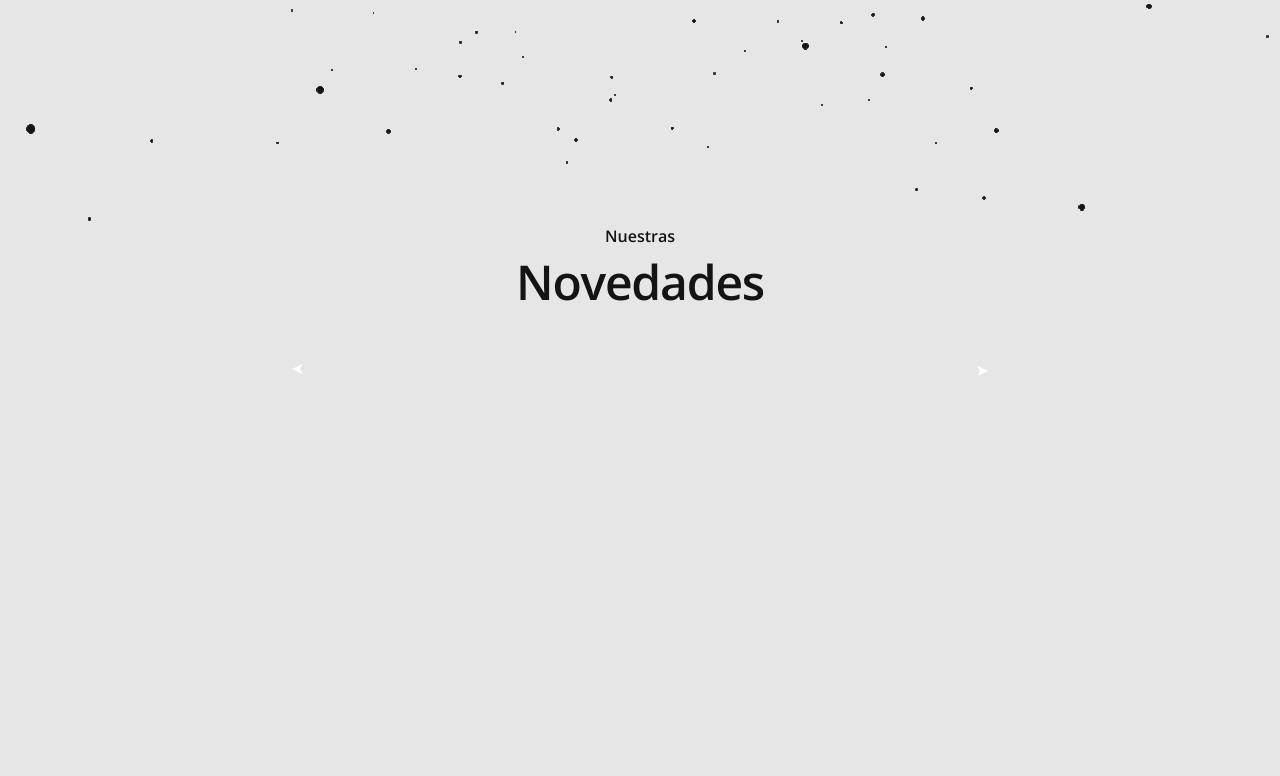
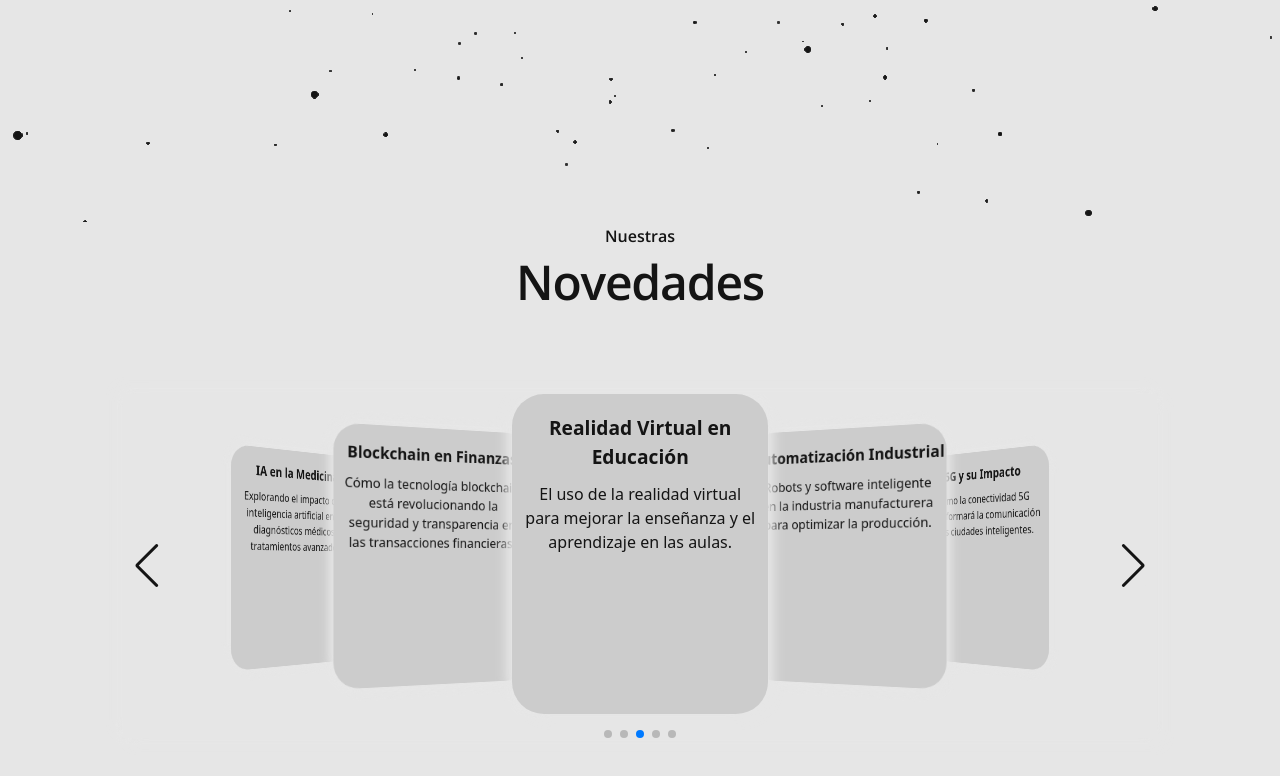
Before and after one commit to Cristopher-Ovaillos/gilia-web, a React (Vite) app in the folder frontend-gilia/: page / in a window 1280 px wide. Shown: the part 663-1439 px from the top of the page. Before the commit the page ends 1161 px from the top, so only its background shows below. Built offline with nearby package versions, Linux system fonts and the light colour scheme; no server answers; a web font is replaced by a local one.

Commit message:
Update Home

```diff
--- a/frontend-gilia/package.json
+++ b/frontend-gilia/package.json
@@ -26,6 +26,7 @@
     "sass": "^1.84.0",
     "simplex-noise": "^4.0.3",
     "styled-components": "^6.1.15",
+    "swiper": "^11.2.6",
     "three": "^0.173.0"
   },
   "devDependencies": {
--- a/frontend-gilia/src/components/Home/HomeExploration/HomeExploration.css
+++ b/frontend-gilia/src/components/Home/HomeExploration/HomeExploration.css
@@ -1,34 +1,168 @@
 .bg-indigo-600 {
-
-    background-color: transparent;
+  background-color: transparent;
 }
 
-@keyframes scaleAppear {
-    from {
-        opacity: 0;
-        transform: scale(0.5);
-    }
-    to {
-        opacity: 1;
-        transform: scale(1);
-    }
+.custom-novedad {
+  height: 40vh;
 }
 
-.custom-animation-start {
-    animation: scaleAppear 0.6s ease-out;
-    animation-timeline: view();
-    animation-range: entry 10% cover 40%;
-}
-.custom-flecha{
-    color: var(--colorTextBase);
+.swiper-pagination-fraction,
+.swiper-pagination-custom,
+.swiper-horizontal > .swiper-pagination-bullets,
+.swiper-pagination-bullets.swiper-pagination-horizontal {
+  bottom: var(--swiper-pagination-bottom, -6px);
+  top: var(--swiper-pagination-top, auto);
+  left: 0;
+  width: 100%;
+  z-index: 10;
+  position: relative; /* Asegura que respete el z-index */
 }
 
-.custom-animation-start-text {
-    animation: scaleAppear 0.6s ease-out;
-    animation-timeline: view();
-    animation-range: entry 10% cover 80%;
+.swiper-container {
+  width: 100%;
+  height: 100%;
+  display: flex;
+  align-items: center;
+  justify-content: center;
 }
-.custom-flecha:active{
-    transform: scale(0.86);
 
+.swiper-slide-prev,
+.swiper-slide-next {
+  opacity: 1 !important;
+  background-color: var(
+    --backgroundColorSecondary
+  ) !important; /* Fondo sólido para las diapositivas previas y siguientes */
 }
+
+.swiper {
+  width: 85%;
+  height: 100%;
+  box-shadow:
+    6px 6px 12px var(--backgroundColor),
+    -6px -6px 12px var(--backgroundColor);
+  position: relative;
+  overflow: hidden; /* Mantiene el contenido dentro del Swiper */
+}
+
+.swiper-slide {
+  height: 40vh;
+  width: 20vw;
+  background-color: var(--backgroundColorSecondary);
+  box-shadow:
+    6px 6px 12px var(--backgroundColor),
+    -6px -6px 12px var(--backgroundColor);
+  border-radius: 2rem;
+  display: flex;
+  flex-direction: column;
+  align-items: center;
+  text-align: center;
+  transition:
+    transform 0.3s ease,
+    opacity 0.3s ease;
+}
+
+/* Escalar y opacar los slides previos y posteriores */
+
+.swiper-slide-prev,
+.swiper-slide-next {
+  transform: scale(0.9);
+
+  opacity: 0.6;
+}
+
+/* Estilos para los botones de navegación */
+.swiper-button-prev,
+.swiper-button-next {
+  color: var(--colorTextBase);
+  background-color: var(--backgroundColor);
+  border-radius: 15%;
+}
+
+/* Slide activo se mantiene normal */
+
+.swiper-slide-active {
+  transform: scale(1);
+
+  opacity: 1;
+}
+
+.swiper-slide h3 {
+  font-size: 1.2rem;
+
+  font-weight: bold;
+
+  margin-top: 20px;
+}
+
+.swiper-slide p {
+  font-size: 1rem;
+
+  padding: 10px;
+}
+
+.swiper-slide-prev {
+  transform: translateX(-20px) scale(0.9);
+}
+
+.swiper-slide-next {
+  transform: translateX(20px) scale(0.9);
+}
+
+/* Estilos para pantallas móviles */
+
+@media (max-width: 768px) {
+  .custom-card1 {
+    margin-left: 10%;
+
+    padding: 3%;
+    height: auto;
+
+    max-width: 90%;
+  }
+
+  .swiper-slide {
+    width: 70vw;
+
+    height: 35vh;
+  }
+
+  .swiper-slide-prev,
+  .swiper-slide-next {
+    transform: scale(0.85);
+  }
+
+  .swiper-slide h3 {
+    font-size: 1rem; /* Reducir tamaño de fuente para móviles */
+  }
+
+  .swiper-slide p {
+    font-size: 0.9rem; /* Reducir el tamaño de texto para móviles */
+  }
+
+  .swiper-container {
+    margin-top: 20px; /* Agregar un poco de margen superior en móviles */
+  }
+}
+
+/* Estilos adicionales para pantallas más pequeñas (por ejemplo, móviles muy pequeños) */
+
+@media (max-width: 480px) {
+  .swiper-slide {
+    width: 85vw; /* Asegura que las diapositivas ocupen más espacio en pantallas muy pequeñas */
+
+    height: 30vh; /* Reducir la altura para pantallas pequeñas */
+  }
+
+  .swiper-slide-prev,
+  .swiper-slide-next {
+    transform: scale(0.75);
+  }
+
+  .swiper-slide h3 {
+    font-size: 0.9rem;
+  }
+
+  .swiper-slide p {
+    font-size: 0.8rem;
+  }
+}
--- a/frontend-gilia/src/components/Home/HomeExploration/HomeExploration.jsx
+++ b/frontend-gilia/src/components/Home/HomeExploration/HomeExploration.jsx
@@ -1,26 +1,52 @@
-import { useState } from "react";
+// Import Swiper React components
+import { Swiper, SwiperSlide } from "swiper/react";
+
+// Import Swiper styles
+import "swiper/css";
+import "swiper/css/pagination";
+import "swiper/css/navigation";
+import { EffectCoverflow, Pagination, Navigation } from "swiper/modules";
+
+import "./HomeExploration.css";
 
 export default function HomeExploration() {
-  const [activeIndex, setActiveIndex] = useState(1);
-
   const novedades = [
-    { id: 1, titulo: "IA en la Medicina", descripcion: "Explorando el impacto de la inteligencia artificial en los diagnósticos médicos y tratamientos avanzados.", link: "#" },
-    { id: 2, titulo: "Blockchain en Finanzas", descripcion: "Cómo la tecnología blockchain está revolucionando la seguridad y transparencia en las transacciones financieras.", link: "#" },
-    { id: 3, titulo: "Realidad Virtual en Educación", descripcion: "El uso de la realidad virtual para mejorar la enseñanza y el aprendizaje en las aulas.", link: "#" },
-    { id: 4, titulo: "Automatización Industrial", descripcion: "Robots y software inteligente en la industria manufacturera para optimizar la producción.", link: "#" },
-    { id: 5, titulo: "5G y su Impacto", descripcion: "Cómo la conectividad 5G transformará la comunicación y las ciudades inteligentes.", link: "#" },
+    {
+      id: 1,
+      titulo: "IA en la Medicina",
+      descripcion:
+        "Explorando el impacto de la inteligencia artificial en los diagnósticos médicos y tratamientos avanzados.",
+      link: "#",
+    },
+    {
+      id: 2,
+      titulo: "Blockchain en Finanzas",
+      descripcion:
+        "Cómo la tecnología blockchain está revolucionando la seguridad y transparencia en las transacciones financieras.",
+      link: "#",
+    },
+    {
+      id: 3,
+      titulo: "Realidad Virtual en Educación",
+      descripcion:
+        "El uso de la realidad virtual para mejorar la enseñanza y el aprendizaje en las aulas.",
+      link: "#",
+    },
+    {
+      id: 4,
+      titulo: "Automatización Industrial",
+      descripcion:
+        "Robots y software inteligente en la industria manufacturera para optimizar la producción.",
+      link: "#",
+    },
+    {
+      id: 5,
+      titulo: "5G y su Impacto",
+      descripcion:
+        "Cómo la conectividad 5G transformará la comunicación y las ciudades inteligentes.",
+      link: "#",
+    },
   ];
-
-  const totalItems = novedades.length;
-
-
-  const handleNext = () => {
-    setActiveIndex((prevIndex) => (prevIndex + 1) % totalItems);
-  };
-
-  const handlePrev = () => {
-    setActiveIndex((prevIndex) => (prevIndex - 1 + totalItems) % totalItems);
-  };
 
   return (
     <div className="relative outline-none border-0 isolate px-6 py-14 sm:py-32 lg:px-8 mt-[-10%]">
@@ -29,15 +55,68 @@ export default function HomeExploration() {
           Nuestras
         </h2>
         <p className="custom-color mt-2 text-4xl font-semibold tracking-tight text-balance sm:text-5xl custom-animation-start-text">
-        Novedades
+          Novedades
         </p>
       </div>
 
       <div className="relative flex items-center justify-center mt-16">
-        <button onClick={handlePrev} className="absolute left-0 text-white px-4 py-2 rounded-full rotate-180 ml-[20%] custom-flecha">➤</button>
-
-        <button onClick={handleNext} className="absolute right-0 text-white px-4 py-2 rounded-full mr-[20%] custom-flecha">➤</button>
+        <Swiper
+          effect={"coverflow"}
+          grabCursor={true}
+          centeredSlides={true}
+          initialSlide={Math.floor(novedades.length / 2)} // Comienza desde el centro
+          slidesPerView={"auto"}
+          coverflowEffect={{
+            rotate: 30,
+            stretch: 0,
+            depth: 300,
+            modifier: 1,
+            slideShadows: false,
+          }}
+          pagination={{ clickable: true }}
+          navigation={true}
+          modules={[Navigation, EffectCoverflow, Pagination]}
+          className="mySwiper mt-[2%]"
+        >
+          {novedades.map((novedad) => (
+            <SwiperSlide
+              key={novedad.id}
+              data-history={novedad.titulo}
+              className="poster-slide"
+            >
+              <div className="custom-novedad">
+                <h3>{novedad.titulo}</h3>
+                <p>{novedad.descripcion}</p>
+              </div>
+            </SwiperSlide>
+          ))}
+        </Swiper>
       </div>
     </div>
   );
 }
+
+
+/*
+
+!! Estilado de las cards
+    effect={"coverflow"}: Define que el efecto del carrusel será Coverflow, que da un efecto 3D donde las diapositivas se inclinan y apilan.
+    coverflowEffect={{ rotate: 30, stretch: 0, depth: 300, modifier: 1, slideShadows: false }}
+        rotate: 30 → Rota cada diapositiva en 30 grados en el eje Y.
+        stretch: 0 → No estira las diapositivas horizontalmente.
+        depth: 300 → La profundidad en píxeles entre diapositivas (mayor profundidad = más efecto 3D).
+        modifier: 1 → Controla la intensidad del efecto (valores mayores hacen cambios más drásticos).
+        slideShadows: false → Desactiva las sombras de las diapositivas.
+
+!! Interacción y navegación
+
+    grabCursor={true}:Muestra un cursor tipo "agarre" (grab) cuando pasas el mouse sobre el Swiper.
+    centeredSlides={true}: Centra la diapositiva activa en la pantalla en lugar de alinearlas a la izquierda.
+    initialSlide={Math.floor(novedades.length / 2)}: Comienza mostrando la diapositiva que está en la mitad de la lista novedades.
+    slidesPerView={"auto"}: Muestra tantas diapositivas como sea posible dependiendo del tamaño del contenedor.
+
+!! Paginación y navegación
+
+    pagination={{ clickable: true }}: Habilita la paginación con puntos (dots), permitiendo hacer clic en ellos para cambiar de diapositiva
+    navigation={true}: Activa los botones de navegación (flechas izquierda y derecha).
+*/
--- a/frontend-gilia/src/components/linea_extension/ExtensionDetails.jsx
+++ b/frontend-gilia/src/components/linea_extension/ExtensionDetails.jsx
@@ -3,6 +3,7 @@ import { useParams } from "react-router-dom";
 import { marked } from "marked";
 import { API_BASE_URL } from "../../config/apiConfig";
 import './Extension.css';
+import Loader from "../Loader/Loader";
 
 const LineaExtensionDetail = () => {
   const { id } = useParams();
@@ -24,7 +25,7 @@ const LineaExtensionDetail = () => {
     fetchLineaExtensionDetail();
   }, [id]);
 
-  if (!linea) return <p className="text-center text-lg">Cargando...</p>;
+  if (!linea) return  <Loader/>;
 
   const descripcionHTML = marked(linea.descripcion || "");
 
```
Also changed, not shown: 2 other files (tests, documents, lock files or other folders).
